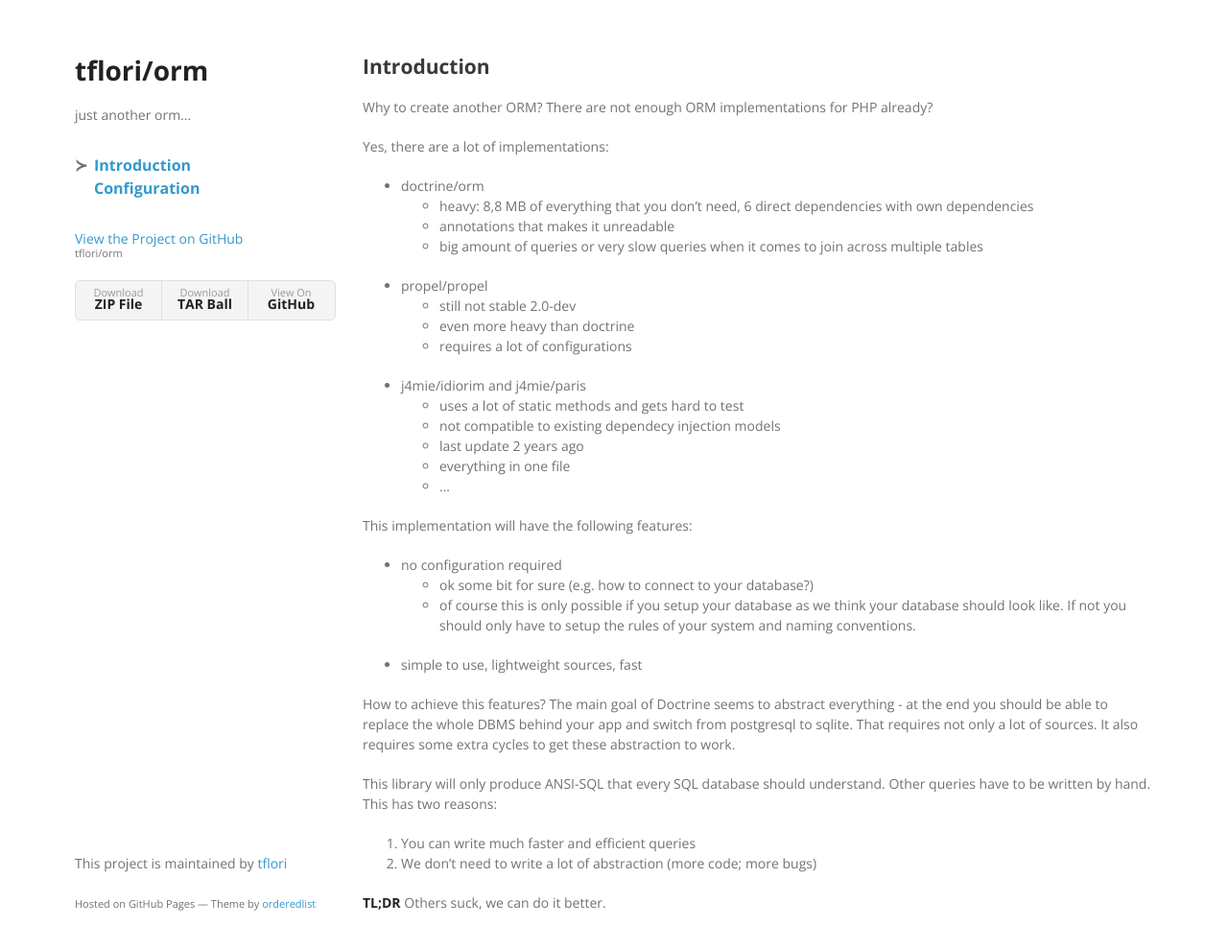
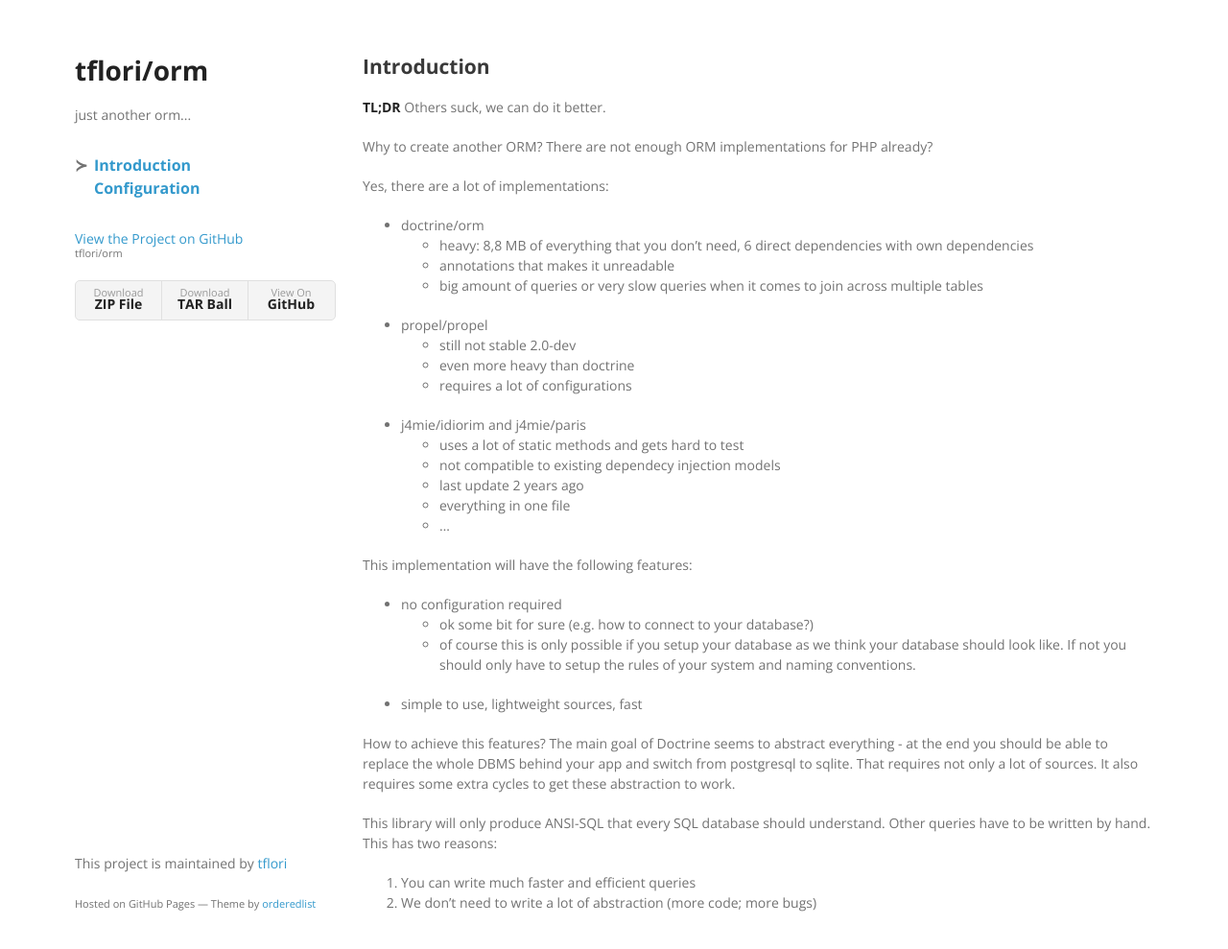
Before and after one commit to tflori/orm, a Jekyll site: the page built from docs/index.md, in a window 1280 px wide and 1021 px high. Shown: the top 989 px of the window at 96% size. Built offline with Jekyll 4.4.1, drawn with Linux system fonts in a browser that asks for light colours; part of the change alters nothing that is shown.

Commit message:
set TL;DR before the long text

```diff
--- a/docs/index.md
+++ b/docs/index.md
@@ -4,6 +4,8 @@ title: Introduction
 permalink: /
 ---
 ## Introduction
+
+**TL;DR** Others suck, we can do it better.
 
 Why to create another ORM? There are not enough ORM implementations for PHP already?
 
@@ -38,5 +40,3 @@ This library will only produce ANSI-SQL that every SQL database should understan
 hand. This has two reasons:
 1. You can write much faster and efficient queries
 2. We don't need to write a lot of abstraction (more code; more bugs)
-
-**TL;DR** Others suck, we can do it better.
```
Also changed, not shown: README.md, 1 other file.
